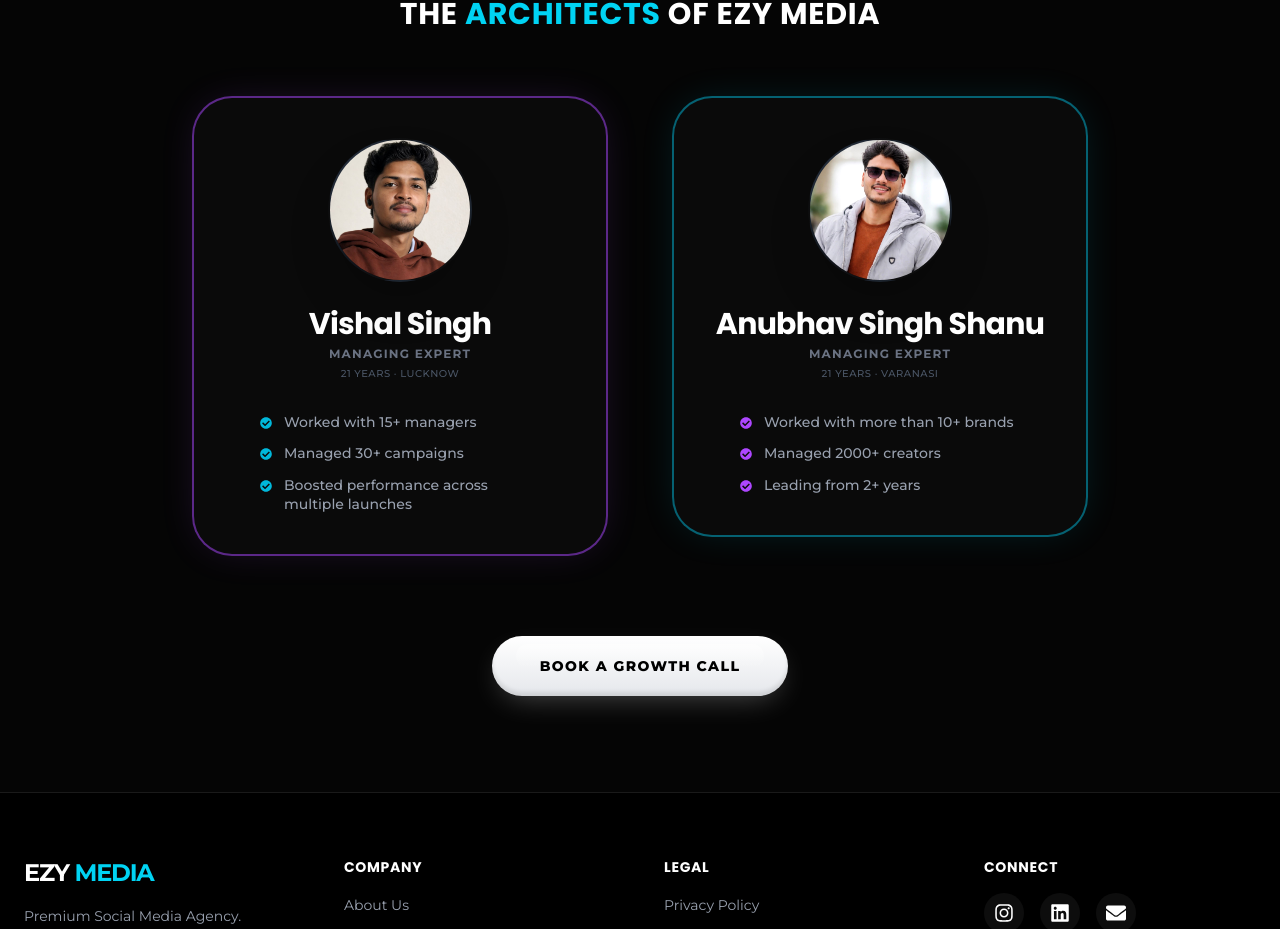
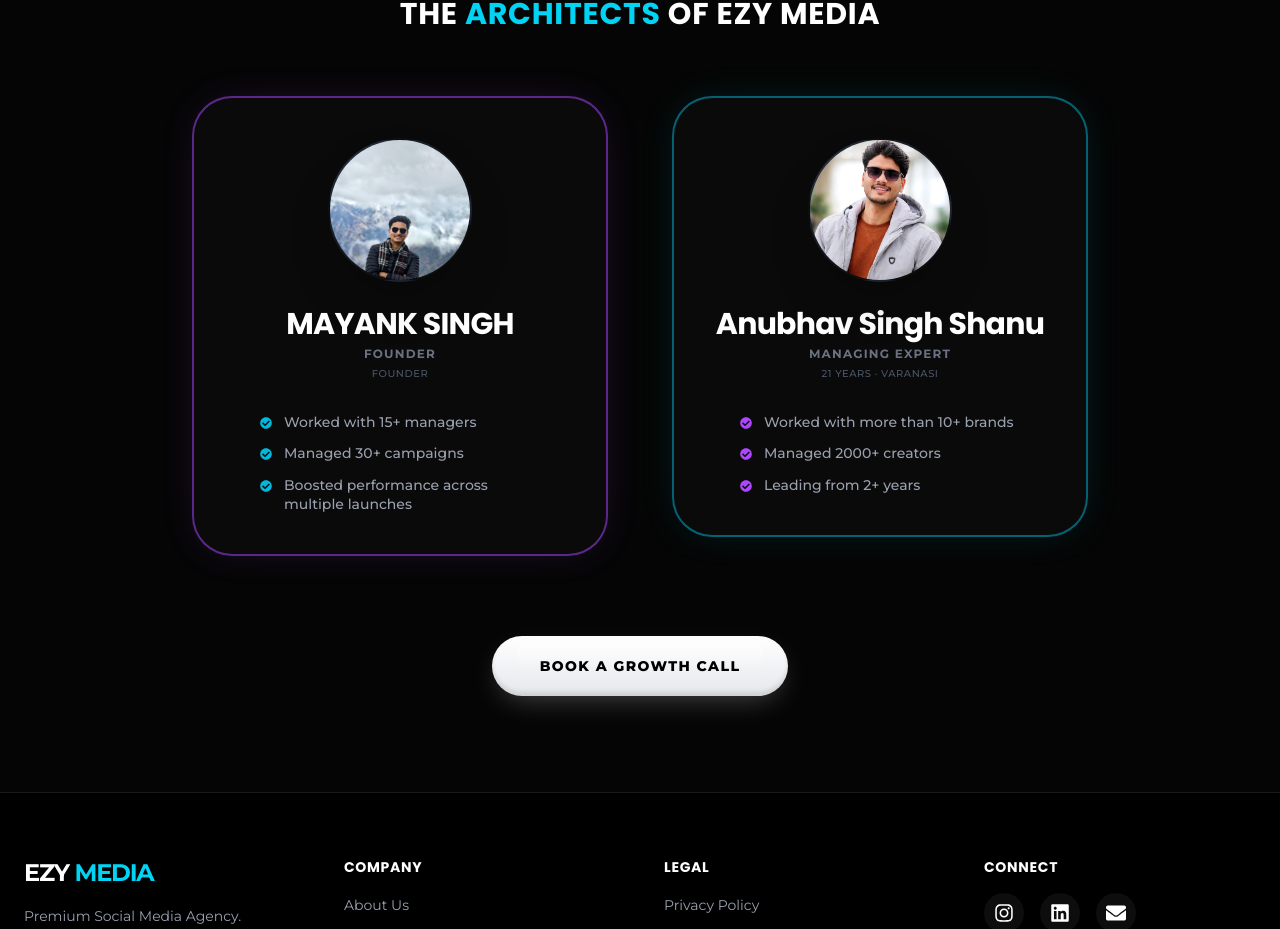
Before and after one commit to Anubhavsinghshanu/EZY-Media-Web, a Next.js app: page / in a window 1280 px wide. Shown: the part 9391-10320 px from the top of the page. Built offline with nearby package versions, Linux system fonts and the light colour scheme.

Commit message:
Update founder details to Mayank Singh and add new photo

```diff
--- a/src/components/Leadership.tsx
+++ b/src/components/Leadership.tsx
@@ -8,10 +8,11 @@
 
 const LEADERS = [
     {
-        name: "Vishal Singh",
-        role: "Managing Expert",
-        meta: "21 Years · Lucknow",
-        image: "/assets/partner_vishal.jpg",
+        name: "MAYANK SINGH",
+        role: "Founder",
+        meta: "Founder",
+        image: "/assets/partner_mayank.jpg",
+        imageClassName: "object-cover object-[center_10%]", // Adjust positioning to fit the photo perfectly
         type: "image",
         borderColor: "border-purple-500/50",
         shadowColor: "shadow-[0_0_40px_-10px_rgba(168,85,247,0.2)]",
@@ -69,7 +70,7 @@
                                         alt={leader.name}
                                         width={144}
                                         height={144}
-                                        className="w-full h-full object-cover filter contrast-[1.05]"
+                                        className={`w-full h-full filter contrast-[1.05] ${leader.imageClassName || 'object-cover'}`}
                                     />
                                 </div>
                             </div>
```
Also changed, not shown: public/assets/partner_mayank.jpg (added).
